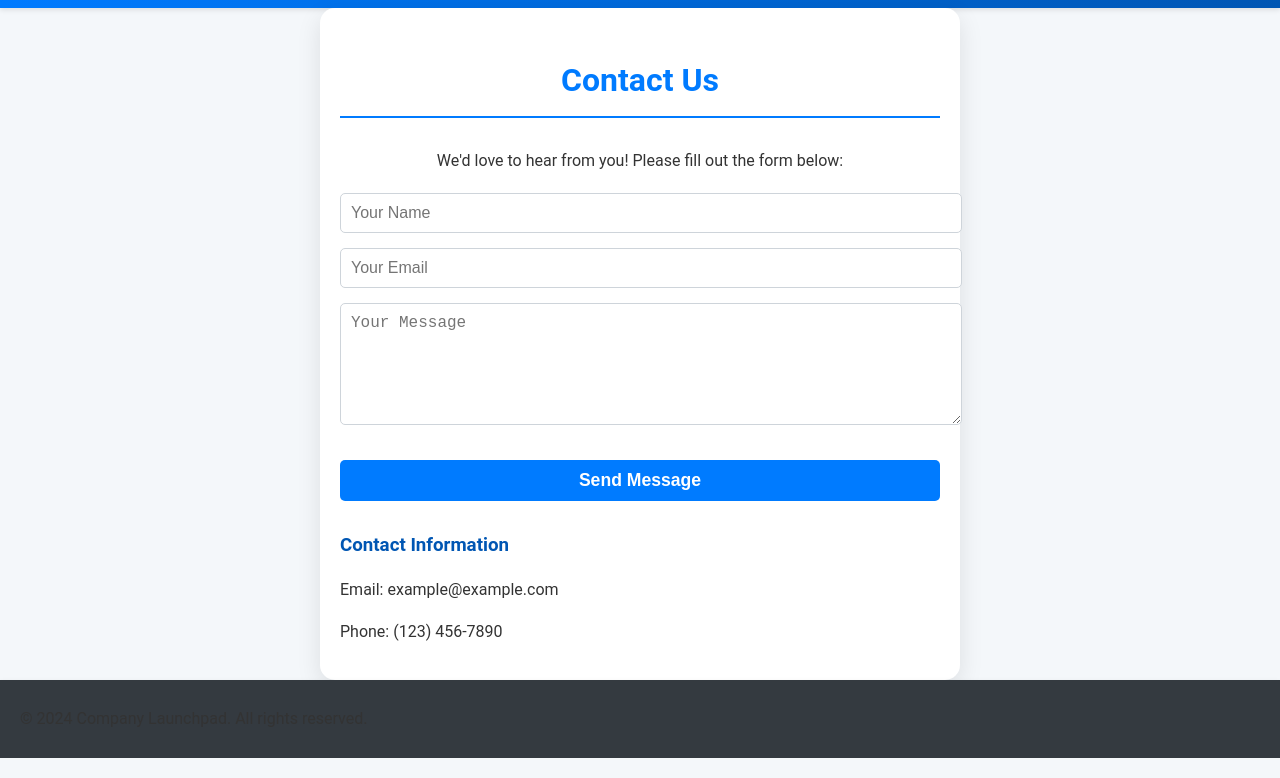
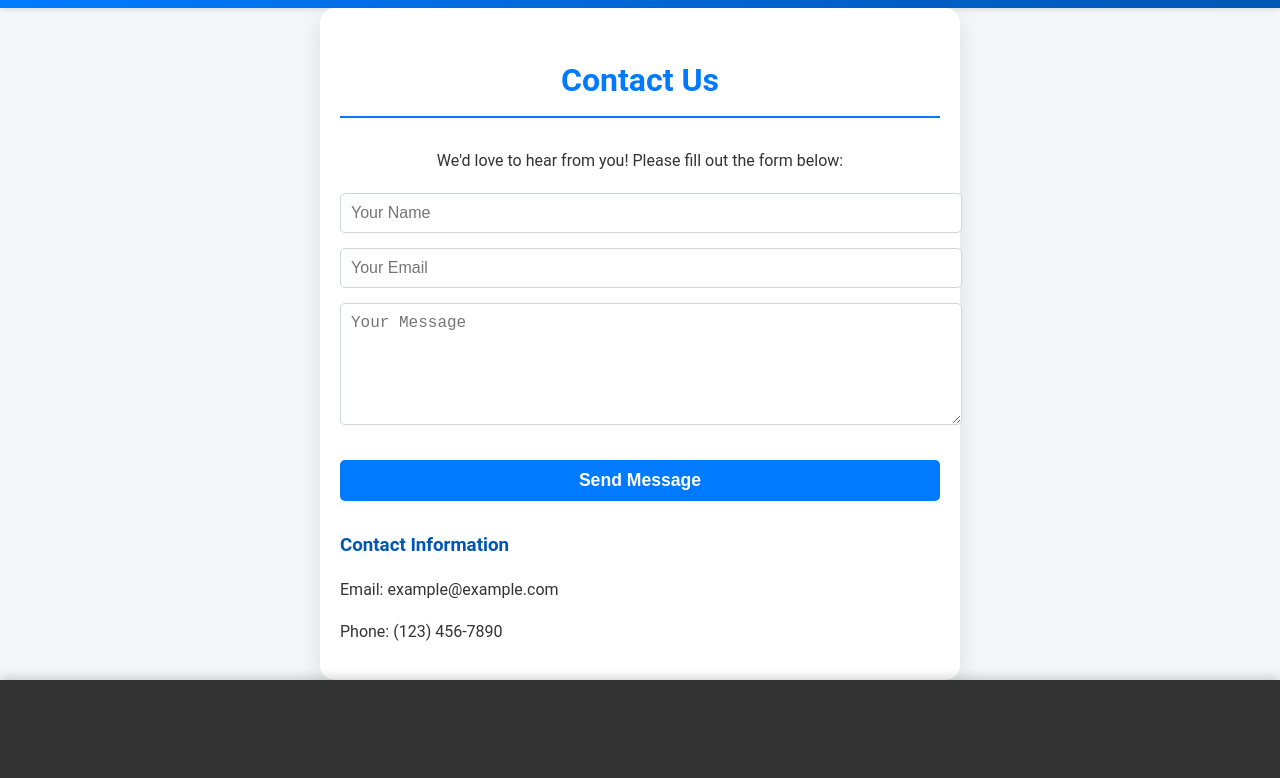
Before and after one commit to neilLawyer/LaunchpadSites, a React (Create React App) app: page /contact in a window 1280 px wide. Shown: the part 312-1090 px from the top of the page. Built offline with nearby package versions, Linux system fonts and the light colour scheme.

Commit message:
Update Footer.css

```diff
--- a/src/components/Footer.css
+++ b/src/components/Footer.css
@@ -1,10 +1,6 @@
 .footer {
-    display: flex;
-    justify-content: space-between;
-    align-items: center;
-    background-color: #343a40; /* Dark background for elegance */
-    padding: 10px 20px; /* Padding for a smaller navbar */
-    box-shadow: 0 2px 5px rgba(0, 0, 0, 0.1);
-    font-size: 16px; /* Set the font size */
-    color: white; /* Set text color to white for contrast */
+    background-color: #333;
+    color: #fff;
+    text-align: center;
+    padding: 20px;
 }
```
